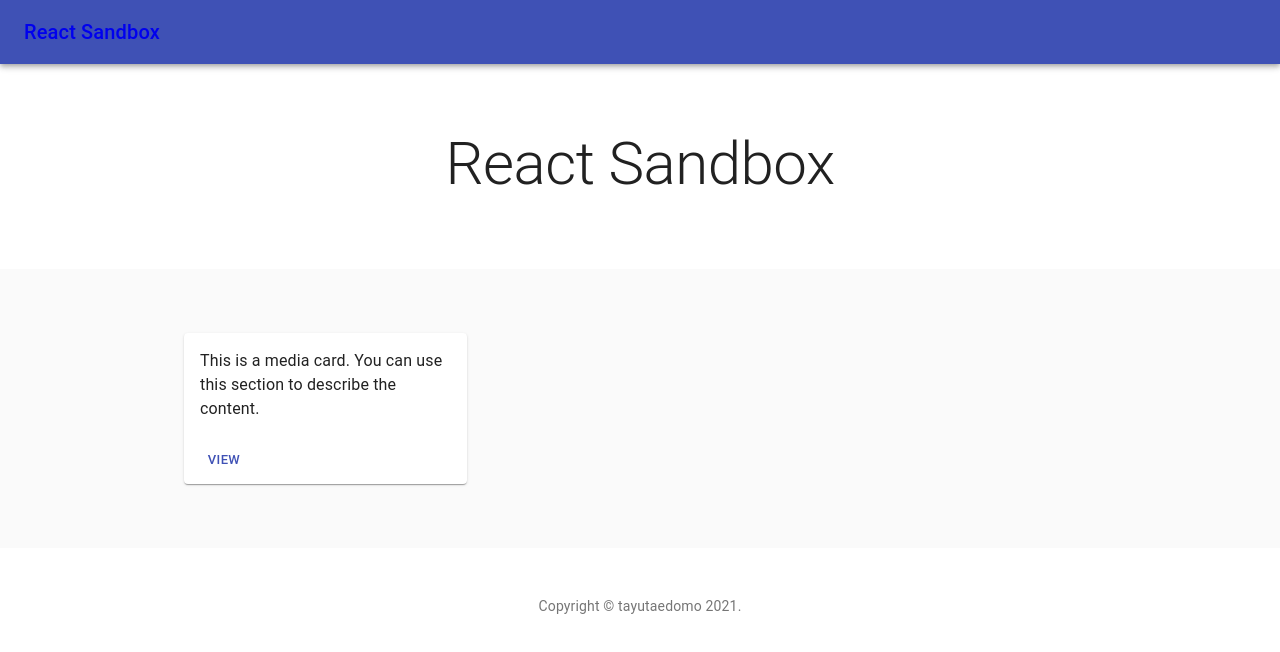
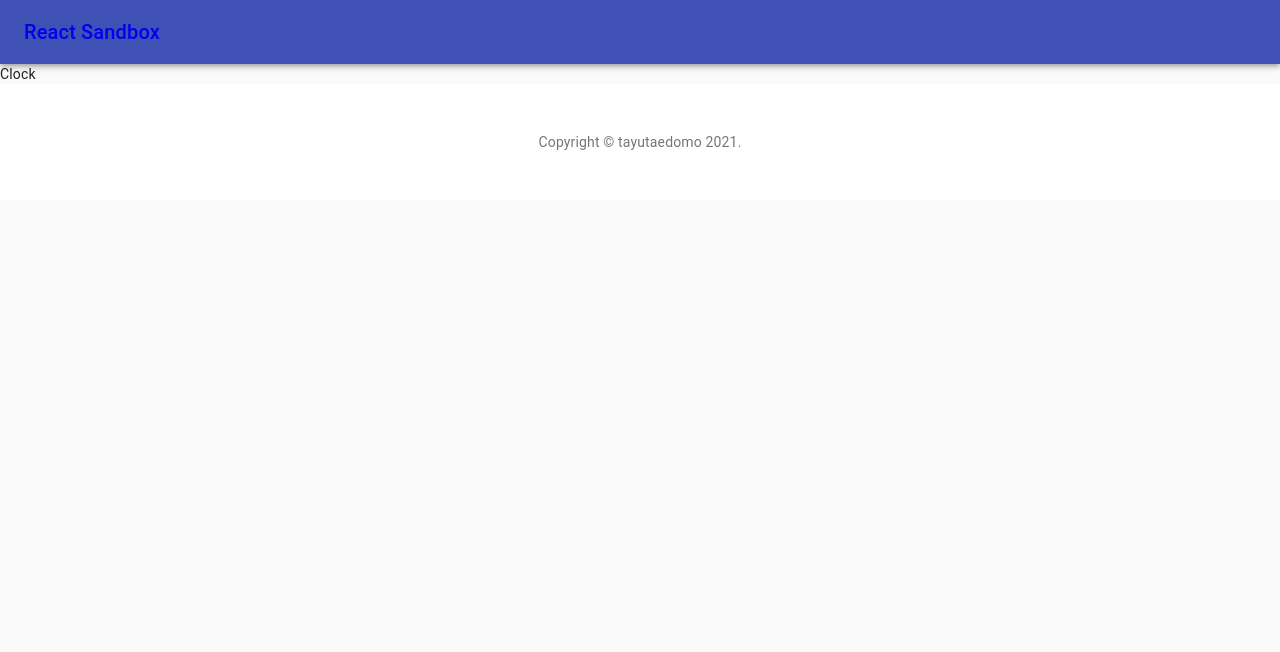
Before and after one commit to tayutaedomo/react-sandbox, a React (Create React App) app: page /clock in a window 1280 px wide. Shown: the top 652 px of the page. Built offline with nearby package versions, Linux system fonts and the light colour scheme.

Commit message:
add: router handling

```diff
--- a/src/App.js
+++ b/src/App.js
@@ -1,18 +1,15 @@
 import React from 'react';
+import { BrowserRouter as Router, Switch, Route } from 'react-router-dom';
 import AppBar from '@material-ui/core/AppBar';
-import Button from '@material-ui/core/Button';
-import Card from '@material-ui/core/Card';
-import CardActions from '@material-ui/core/CardActions';
-import CardContent from '@material-ui/core/CardContent';
 import CssBaseline from '@material-ui/core/CssBaseline';
-import Grid from '@material-ui/core/Grid';
 import Toolbar from '@material-ui/core/Toolbar';
 import Typography from '@material-ui/core/Typography';
 import { makeStyles } from '@material-ui/core/styles';
-import Container from '@material-ui/core/Container';
 import Link from '@material-ui/core/Link';
 
 import HeaderLink from './components/HeaderLink';
+import Home from './components/Home';
+import Clock from './components/Clock';
 
 function Copyright() {
   return (
@@ -33,25 +30,6 @@ function Copyright() {
 }
 
 const useStyles = makeStyles((theme) => ({
-  icon: {
-    marginRight: theme.spacing(2),
-  },
-  heroContent: {
-    backgroundColor: theme.palette.background.paper,
-    padding: theme.spacing(8, 0, 6),
-  },
-  cardGrid: {
-    paddingTop: theme.spacing(8),
-    paddingBottom: theme.spacing(8),
-  },
-  card: {
-    height: '100%',
-    display: 'flex',
-    flexDirection: 'column',
-  },
-  cardContent: {
-    flexGrow: 1,
-  },
   footer: {
     backgroundColor: theme.palette.background.paper,
     padding: theme.spacing(6),
@@ -62,6 +40,7 @@ export default function App() {
   const classes = useStyles();
 
   return (
+    <Router>
       <React.Fragment>
         <CssBaseline />
         <AppBar position="relative">
@@ -70,43 +49,14 @@ export default function App() {
           </Toolbar>
         </AppBar>
         <main>
-        {/* Hero unit */}
-        <div className={classes.heroContent}>
-          <Container maxWidth="sm">
-            <Typography
-              component="h1"
-              variant="h2"
-              align="center"
-              color="textPrimary"
-              gutterBottom
-            >
-              React Sandbox
-            </Typography>
-          </Container>
-        </div>
-        <Container className={classes.cardGrid} maxWidth="md">
-          {/* End hero unit */}
-          <Grid container spacing={4}>
-            <Grid item xs={12} sm={6} md={4}>
-              <Card className={classes.card}>
-                <CardContent className={classes.cardContent}>
-                  {/* <Typography gutterBottom variant="h5" component="h2">
-                    Heading
-                  </Typography> */}
-                  <Typography>
-                    This is a media card. You can use this section to describe
-                    the content.
-                  </Typography>
-                </CardContent>
-                <CardActions>
-                  <Button size="small" color="primary">
-                    View
-                  </Button>
-                </CardActions>
-              </Card>
-            </Grid>
-          </Grid>
-        </Container>
+          <Switch>
+            <Route exact path="/">
+              <Home />
+            </Route>
+            <Route path="/clock">
+              <Clock />
+            </Route>
+          </Switch>
         </main>
         {/* Footer */}
         <footer className={classes.footer}>
@@ -125,5 +75,6 @@ export default function App() {
         </footer>
         {/* End footer */}
       </React.Fragment>
+    </Router>
   );
 }
--- /dev/null
+++ b/src/components/Clock.js
@@ -0,0 +1,6 @@
+import React from 'react';
+import { Route } from 'react-router-dom';
+
+export default function Clock() {
+  return <div>Clock</div>;
+}
--- a/src/components/HeaderLink.js
+++ b/src/components/HeaderLink.js
@@ -1,6 +1,4 @@
 import React from 'react';
-
-import { makeStyles } from '@material-ui/core/styles';
 import Typography from '@material-ui/core/Typography';
 import Link from '@material-ui/core/Link';
 
--- /dev/null
+++ b/src/components/Home.js
@@ -0,0 +1,81 @@
+import React from 'react';
+import { Link } from 'react-router-dom';
+import Button from '@material-ui/core/Button';
+import Card from '@material-ui/core/Card';
+import CardActions from '@material-ui/core/CardActions';
+import CardContent from '@material-ui/core/CardContent';
+import Grid from '@material-ui/core/Grid';
+import Typography from '@material-ui/core/Typography';
+import { makeStyles } from '@material-ui/core/styles';
+import Container from '@material-ui/core/Container';
+
+const useStyles = makeStyles((theme) => ({
+  heroContent: {
+    backgroundColor: theme.palette.background.paper,
+    padding: theme.spacing(8, 0, 6),
+  },
+  cardGrid: {
+    paddingTop: theme.spacing(8),
+    paddingBottom: theme.spacing(8),
+  },
+  card: {
+    height: '100%',
+    display: 'flex',
+    flexDirection: 'column',
+  },
+  cardContent: {
+    flexGrow: 1,
+  },
+}));
+
+export default function Home() {
+  const classes = useStyles();
+
+  return (
+    <React.Fragment>
+      {/* Hero unit */}
+      <div className={classes.heroContent}>
+        <Container maxWidth="sm">
+          <Typography
+            component="h1"
+            variant="h2"
+            align="center"
+            color="textPrimary"
+            gutterBottom
+          >
+            React Sandbox
+          </Typography>
+        </Container>
+      </div>
+      <Container className={classes.cardGrid} maxWidth="md">
+        {/* End hero unit */}
+        <Grid container spacing={4}>
+          <Grid item xs={12} sm={6} md={4}>
+            <Card className={classes.card}>
+              <CardContent className={classes.cardContent}>
+                {/* <Typography gutterBottom variant="h5" component="h2">
+                    Heading
+                  </Typography> */}
+                <Typography>
+                  This is a media card. You can use this section to describe the
+                  content.
+                </Typography>
+              </CardContent>
+              <CardActions>
+                <Button
+                  size="small"
+                  color="primary"
+                  component={Link}
+                  to="/clock"
+                >
+                  View
+                </Button>
+                {/* <Link to="/clock">Go to</Link> */}
+              </CardActions>
+            </Card>
+          </Grid>
+        </Grid>
+      </Container>
+    </React.Fragment>
+  );
+}
```
Lines whose indentation alone changed are shown as unchanged.
